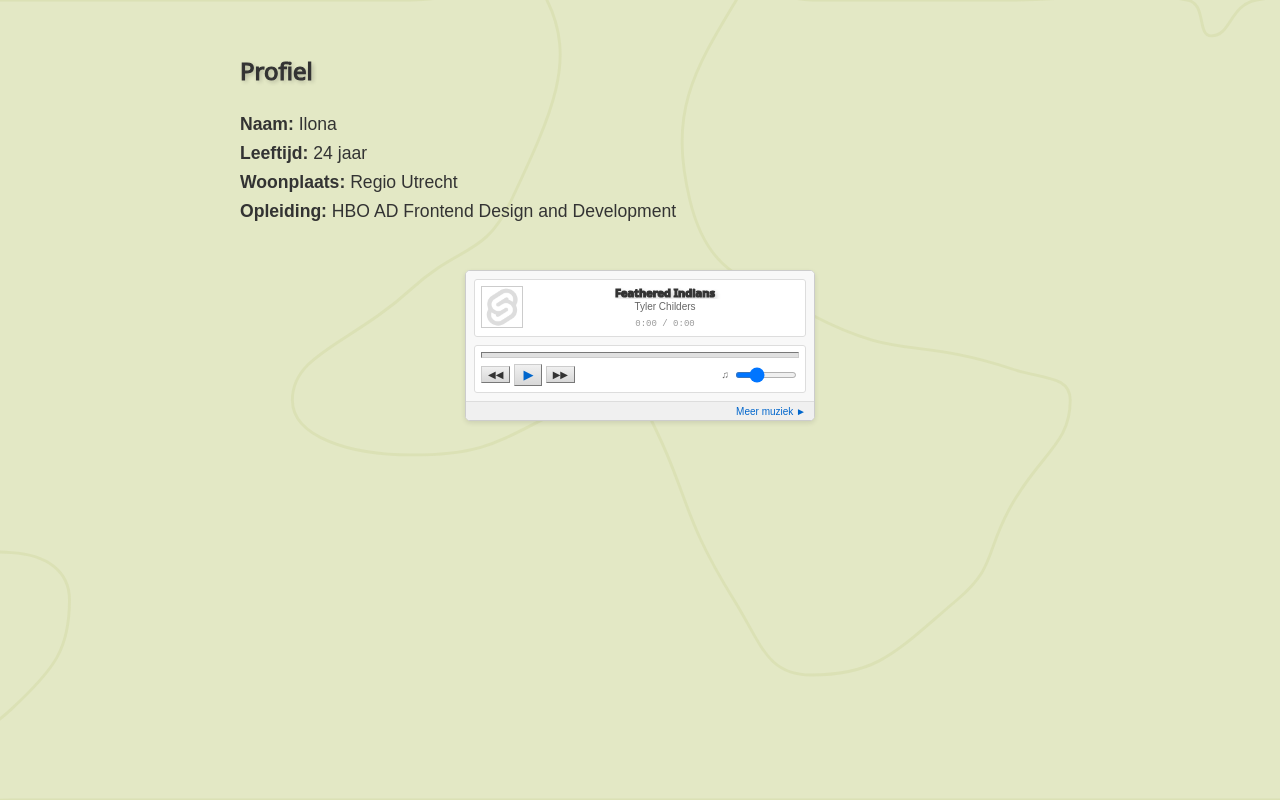
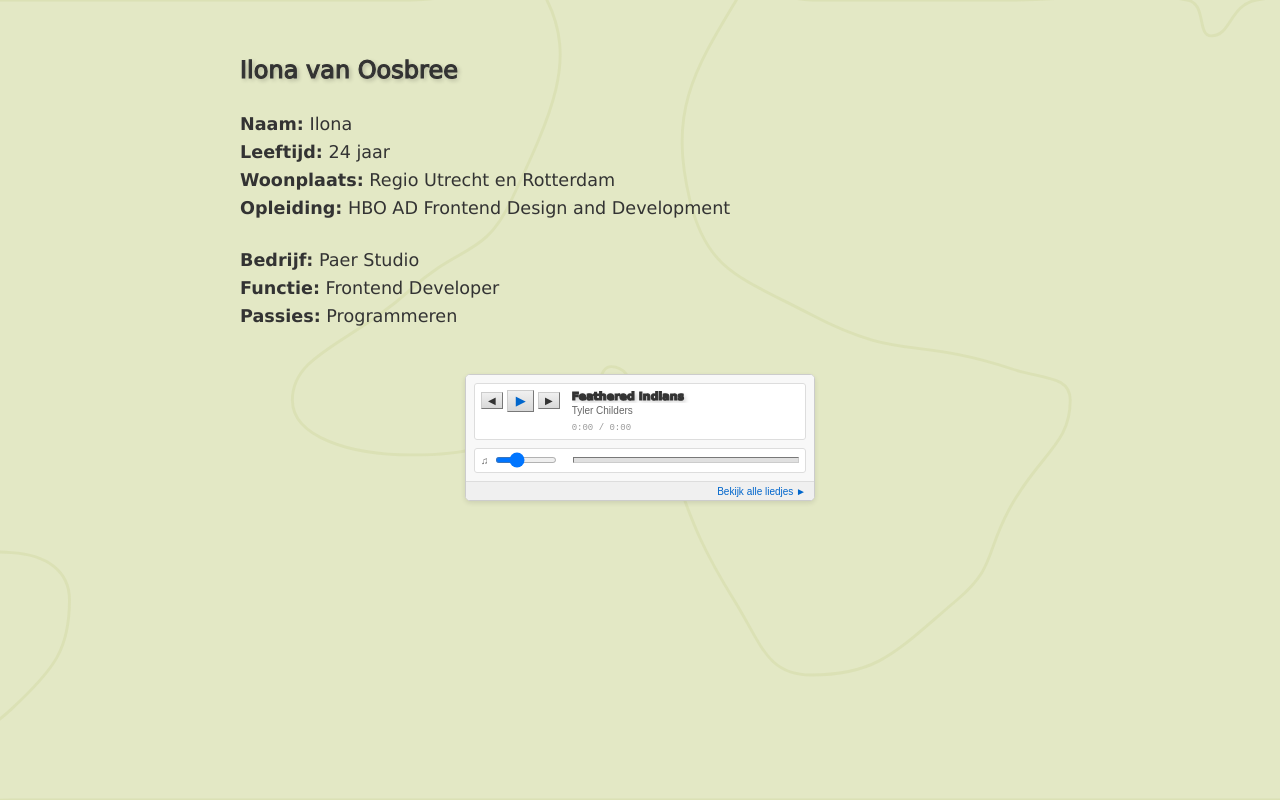
Before and after one commit to smolgeorgie/my-portfolio, a SvelteKit app: page / in a window 1280 px wide. Built offline with nearby package versions, Linux system fonts and the light colour scheme.

Commit message:
Change of audio player layout

```diff
--- a/src/components/Intro.svelte
+++ b/src/components/Intro.svelte
@@ -4,12 +4,17 @@
 
 <main>
     <section class="intro">
-        <h2> Profiel </h2>
+        <h2> Ilona van Oosbree </h2>
         <ul>
             <li> <b> Naam: </b> Ilona </li>
             <li> <b> Leeftijd: </b> 24 jaar </li>
-            <li> <b> Woonplaats: </b> Regio Utrecht </li>
+            <li> <b> Woonplaats: </b> Regio Utrecht en Rotterdam </li>
             <li> <b> Opleiding: </b> HBO AD Frontend Design and Development </li>
+        </ul>
+        <ul>
+            <li> <b> Bedrijf: </b> Paer Studio </li>
+            <li> <b> Functie: </b> Frontend Developer </li>
+            <li> <b> Passies: </b> Programmeren </li>
         </ul>
 
         <!-- Nostalgic Music Player -->
--- a/src/molecules/Music.svelte
+++ b/src/molecules/Music.svelte
@@ -89,40 +89,9 @@
 
 		<!-- Main player area -->
 		<main class="hyves-main">
-			<!-- Track info area -->
-			<header class="track-display">
-				<div class="album-art">
-					<img
-						src={playlist[currentTrack].cover}
-						alt="Album cover voor {playlist[currentTrack].title} van {playlist[currentTrack].artist}"
-						class="hyves-cover"
-					/>
-				</div>
-				<div class="track-details">
-					<h3 class="song-title">{playlist[currentTrack].title}</h3>
-					<p class="artist-name">{playlist[currentTrack].artist}</p>
-					<time class="time-info" aria-live="polite">
-						{formatTime(currentTime)} / {formatTime(duration)}
-					</time>
-				</div>
-			</header>
-
-			<!-- Controls and progress -->
-			<section class="player-controls" aria-label="Afspeelbesturingen">
-				<!-- Progress bar -->
-				<button
-					class="hyves-progress-bar"
-					on:click={seekTo}
-					aria-label="Voortgang: {Math.round(progressPercent)}% - klik om naar positie te springen"
-					role="slider"
-					aria-valuemin="0"
-					aria-valuemax="100"
-					aria-valuenow={Math.round(progressPercent)}
-				>
-					<div class="hyves-progress-fill" style="width: {progressPercent}%" aria-hidden="true"></div>
-				</button>
-
-				<!-- Control buttons -->
+			<!-- Top row: Controls on left, Track info on right -->
+			<div class="top-row">
+				<!-- Control buttons on the left -->
 				<div class="hyves-buttons" role="group" aria-label="Afspeelknoppen">
 					<button
 						class="hyves-btn"
@@ -130,7 +99,7 @@
 						title="Vorige track"
 						aria-label="Vorige track afspelen"
 					>
-						◀◀
+						◀
 					</button>
 
 					<button
@@ -149,9 +118,23 @@
 						title="Volgende track"
 						aria-label="Volgende track afspelen"
 					>
-						▶▶
+						▶
 					</button>
+				</div>
 
+				<!-- Track info on the right -->
+				<div class="track-info-right">
+					<h3 class="song-title">{playlist[currentTrack].title}</h3>
+					<p class="artist-name">{playlist[currentTrack].artist}</p>
+					<time class="time-info" aria-live="polite">
+						{formatTime(currentTime)} / {formatTime(duration)}
+					</time>
+				</div>
+			</div>
+
+			<!-- Bottom row: Volume on left, Progress bar on right -->
+			<div class="bottom-row">
+				<!-- Volume control on the left -->
 				<div class="volume-section" role="group" aria-label="Volume instelling">
 					<span class="volume-label" aria-hidden="true">♫</span>
 					<label for="volume-slider" class="visually-hidden">Volume</label>
@@ -167,13 +150,27 @@
 						aria-label="Volume: {Math.round(volume * 100)}%"
 					/>
 				</div>
+
+				<!-- Progress bar on the right -->
+				<div class="progress-section">
+					<button
+						class="hyves-progress-bar"
+						on:click={seekTo}
+						aria-label="Voortgang: {Math.round(progressPercent)}% - klik om naar positie te springen"
+						role="slider"
+						aria-valuemin="0"
+						aria-valuemax="100"
+						aria-valuenow={Math.round(progressPercent)}
+					>
+						<div class="hyves-progress-fill" style="width: {progressPercent}%" aria-hidden="true"></div>
+					</button>
 				</div>
-			</section>
+			</div>
 		</main>
 
 		<!-- Footer with typical Hyves styling -->
 		<footer class="hyves-footer">
-			<button class="hyves-link" aria-label="Bekijk meer muziek">Meer muziek ►</button>
+			<button class="hyves-link" aria-label="Klik hier om alle liedjes te bekijken"> Bekijk alle liedjes ► </button>
 		</footer>
 	</article>
 </section>
@@ -213,9 +210,10 @@
 		background: #f8f8f8;
 	}
 
-	.track-display {
+	.top-row {
 		display: flex;
-		gap: 8px;
+		align-items: flex-start;
+		gap: 12px;
 		margin-bottom: 8px;
 		background: white;
 		padding: 6px;
@@ -223,20 +221,20 @@
 		border-radius: 3px;
 	}
 
-	.album-art {
-		flex-shrink: 0;
+	.bottom-row {
+		display: flex;
+		align-items: center;
+		gap: 12px;
+		background: white;
+		padding: 6px;
+		border: 1px solid #ddd;
+		border-radius: 3px;
 	}
 
-	.hyves-cover {
-		width: 40px;
-		height: 40px;
-		border: 1px solid #ccc;
-		object-fit: cover;
-	}
-
-	.track-details {
+	.track-info-right {
 		flex: 1;
 		min-width: 0;
+		text-align: left;
 	}
 
 	.song-title {
@@ -266,11 +264,24 @@
 		font-family: monospace;
 	}
 
-	.player-controls {
-		background: white;
-		border: 1px solid #ddd;
-		border-radius: 3px;
-		padding: 6px;
+	.hyves-buttons {
+		display: flex;
+		align-items: center;
+		gap: 4px;
+		flex-shrink: 0;
+	}
+
+	.progress-section {
+		flex: 1;
+		min-width: 0;
+	}
+
+	.volume-section {
+		display: flex;
+		align-items: center;
+		gap: 4px;
+		flex-shrink: 0;
+		min-width: 80px;
 	}
 
 	.hyves-progress-bar {
@@ -278,7 +289,6 @@
 		height: 6px;
 		background: #e0e0e0;
 		border: 1px inset #ccc;
-		margin-bottom: 6px;
 		cursor: pointer;
 		position: relative;
 		padding: 0;
@@ -294,12 +304,6 @@
 		height: 100%;
 		background: linear-gradient(to right, #0066cc, #0080ff);
 		transition: width 0.1s ease;
-	}
-
-	.hyves-buttons {
-		display: flex;
-		align-items: center;
-		gap: 4px;
 	}
 
 	.hyves-btn, .hyves-play-btn {
@@ -327,13 +331,6 @@
 		padding: 3px 8px;
 		font-weight: bold;
 		color: #0066cc;
-	}
-
-	.volume-section {
-		display: flex;
-		align-items: center;
-		gap: 4px;
-		margin-left: auto;
 	}
 
 	.volume-label {
@@ -393,15 +390,25 @@
 			margin: 1rem;
 		}
 
-		.track-display {
+		.top-row {
 			flex-direction: column;
 			align-items: center;
 			text-align: center;
+			gap: 8px;
 		}
 
-		.hyves-cover {
-			width: 50px;
-			height: 50px;
+		.bottom-row {
+			flex-direction: column;
+			gap: 8px;
+		}
+
+		.progress-section,
+		.volume-section {
+			width: 100%;
+		}
+
+		.hyves-volume {
+			width: 100px;
 		}
 	}
 </style>
--- a/static/global.css
+++ b/static/global.css
@@ -18,8 +18,7 @@
     --font-size-h2: clamp(1.5rem, 5vw, 3rem);
 
     /* Font Families */
-    --font-family-heading: "Freckle Face", system-ui;
-    --font-family-body: "Bricolage Grotesque", sans-serif;
+    --font-family-body: Verdana, Geneva, sans-serif;
 
     /* Colors */
     --color-background: #E3E8C5;
@@ -63,7 +62,7 @@ html {
    Typography
    -------------------------------------------------------------------------- */
 h1, h2, h3, h4, h5, h6 {
-    font-family: var(--font-family-heading);
+    font-family: var(--font-family-body);
     font-weight: 400;
     font-style: normal;
     color: var(--color-heading);
```
Lines whose indentation alone changed are shown as unchanged.
